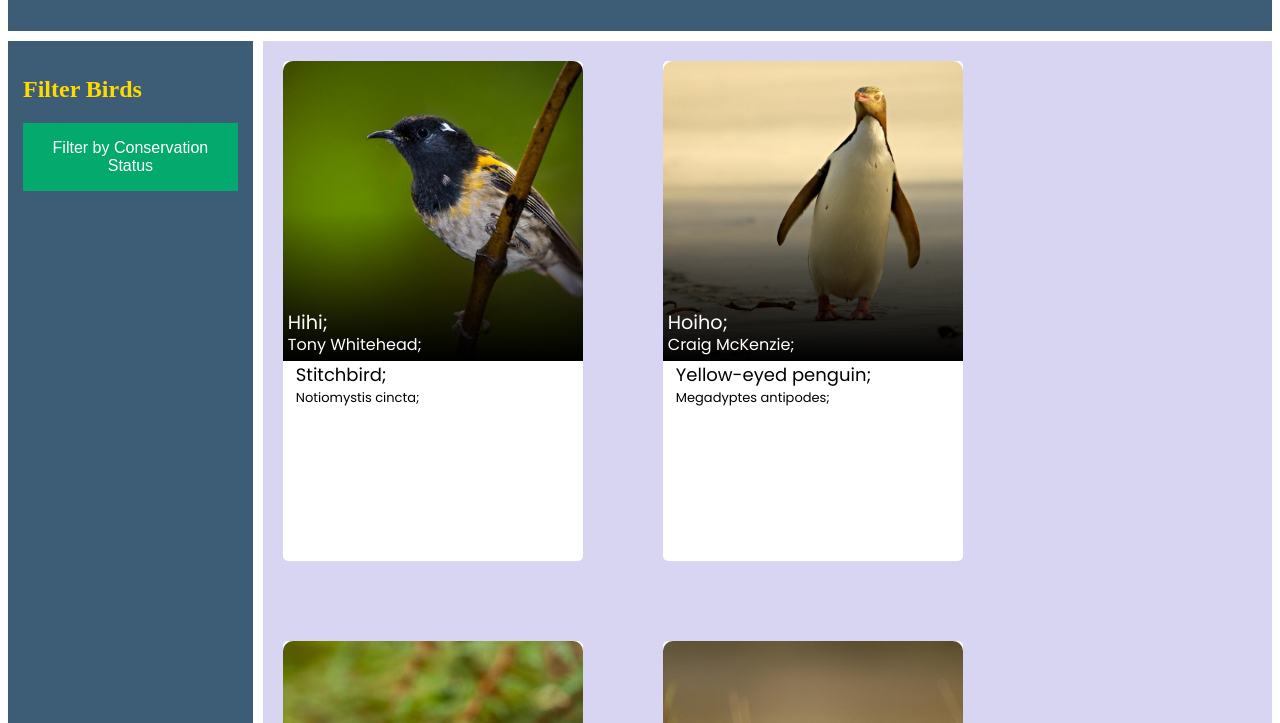
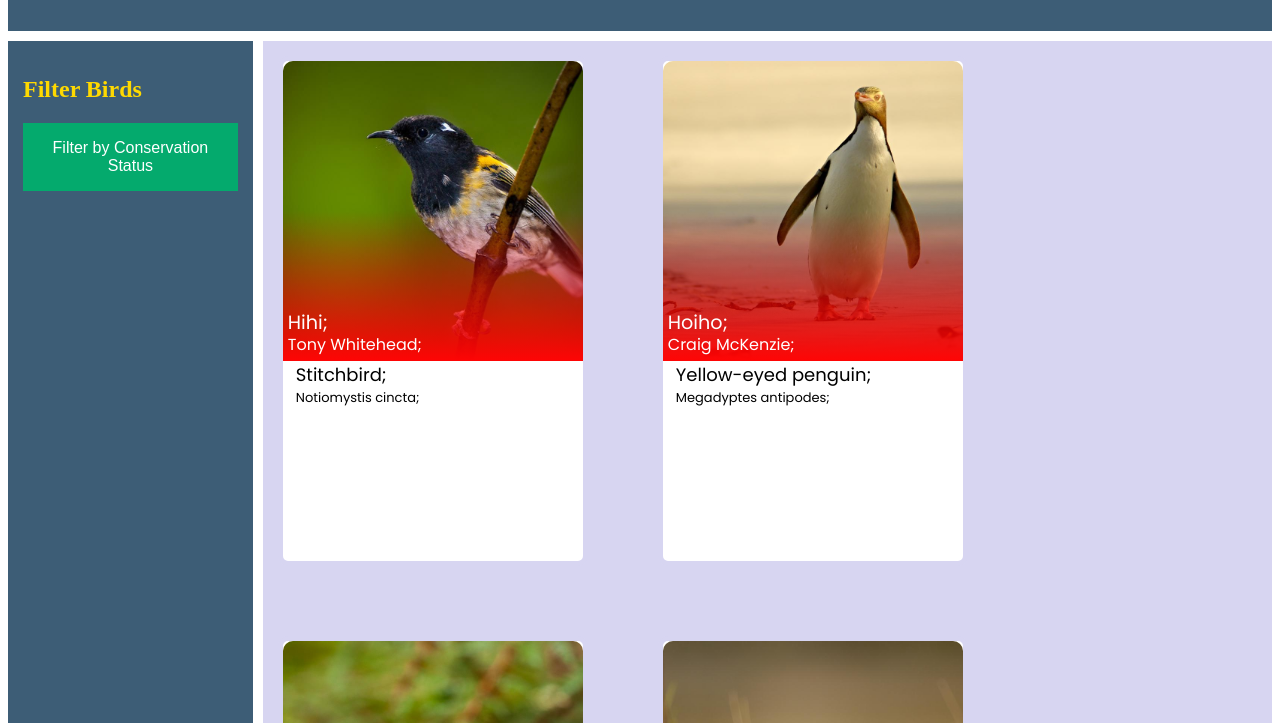
Before and after one commit to CalTeape/BirdWebsite, a plain HTML site: page index.html in a window 1280 px wide. Shown: the part 77-800 px from the top of the page. Drawn offline with Linux system fonts and the light colour scheme; a web font is replaced by a local one.

Commit message:
changed colour to red

```diff
--- a/style.css
+++ b/style.css
@@ -146,7 +146,7 @@ img {
     width: 300px;
     height: 300px;
     background: rgb(2,0,36);
-    background: linear-gradient(0deg, rgb(0, 0, 0) 0, rgba(255, 255, 255, 0) 50%);
+    background: linear-gradient(0deg, rgb(255, 5, 5) 0, rgba(255, 255, 255, 0) 50%);
 }
 
 .maori-name {
```
